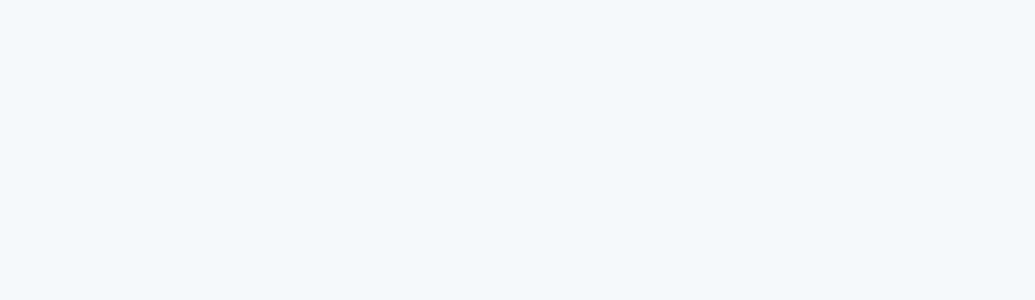
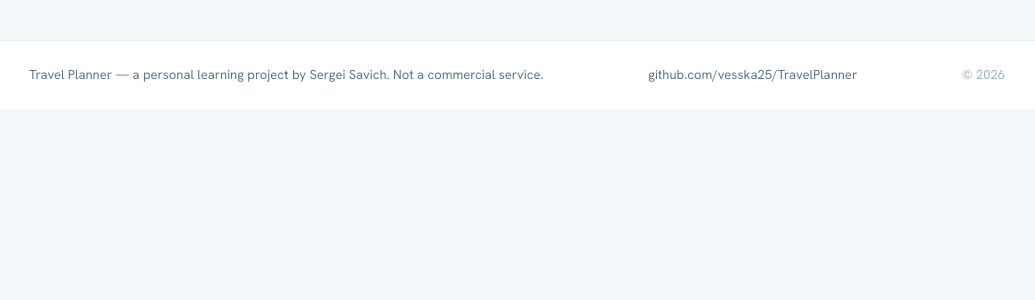
Before and after one commit to vesska25/TravelPlanner, a React (Vite) app in the folder frontend/: page / in a window 1280 px wide. Before the commit this address had no page. Shown: the top 300 px of the page, without its empty margins (123-1158 px from the left). Built offline with nearby package versions, Linux system fonts and the light colour scheme; what country-list would draw is missing.

Commit message:
add Footer

```diff
--- a/frontend/src/App.jsx
+++ b/frontend/src/App.jsx
@@ -10,6 +10,7 @@ import TripDetailPage from "./pages/TripDetailPage";
 import Profile from "./pages/Profile";
 import { AuthProvider } from "./AuthContext";
 import AllPlacesMapPage from "./pages/AllPlacesMapPage";
+import Footer from "./Footer";
 
 function App() {
     return (
@@ -68,6 +69,7 @@ function App() {
                     />
                     <Route path="/register" element={<RegisterPage />} />
                 </Routes>
+                <Footer />
             </AuthProvider>
         </BrowserRouter>
     );
--- /dev/null
+++ b/frontend/src/Footer.jsx
@@ -0,0 +1,36 @@
+import { useLocation } from "react-router-dom";
+
+// Simple footer shown on the app's inner pages (not on login/register).
+// Honest about what this is: a learning / portfolio project, not a real service.
+export default function Footer() {
+    const location = useLocation();
+
+    // Hide the footer on the auth screens, which are full-page forms.
+    const hiddenOn = ["/login", "/register"];
+    if (hiddenOn.includes(location.pathname)) {
+        return null;
+    }
+
+    const year = new Date().getFullYear(); // stays current automatically
+
+    return (
+        <footer className="border-t border-[#e6eef2] bg-white mt-10">
+            <div className="max-w-5xl mx-auto px-6 py-6 flex flex-col sm:flex-row items-center justify-between gap-2 text-[13px] text-[#5b7785]">
+                <p>
+                    Travel Planner — a personal learning project by Sergei Savich. Not a
+                    commercial service.
+                </p>
+                <a
+                    href="https://github.com/vesska25/TravelPlanner"
+                    target="_blank"
+                    rel="noopener noreferrer"
+                    className="hover:opacity-100 hover:underline transition-opacity"
+                >
+                    github.com/vesska25/TravelPlanner
+                </a>
+                <p className="text-[#9fb3bc]">© {year}</p>
+
+            </div>
+        </footer>
+    );
+}
--- a/frontend/src/pages/LoginPage.jsx
+++ b/frontend/src/pages/LoginPage.jsx
@@ -46,8 +46,6 @@ function LoginPage() {
       localStorage.setItem("token", data.token);
 
       // Step 2 — now that we have a token, fetch WHO just logged in and fill the pipe.
-      // Without this, AuthContext would still hold the previous user (its startup
-      // useEffect already ran and won't re-run without a page reload).
       const meRes = await fetch("http://localhost:8080/api/users/me", {
         headers: { Authorization: `Bearer ${data.token}` },
       });
@@ -88,9 +86,17 @@ function LoginPage() {
               one calm, bright place.
             </p>
           </div>
-          <span className="relative font-mono text-[11px] tracking-[0.2em] opacity-70">
-          TRAVEL PLANNER
-        </span>
+          <div className="relative font-mono text-[11px] tracking-[0.15em] opacity-70 leading-relaxed">
+            <p>A learning project by Sergei Savich</p>
+            <a
+                href="https://github.com/vesska25/TravelPlanner"
+                target="_blank"
+                rel="noopener noreferrer"
+                className="hover:opacity-100 hover:underline transition-opacity"
+            >
+              github.com/vesska25/TravelPlanner
+            </a>
+          </div>
         </div>
 
         {/* form panel */}
```
